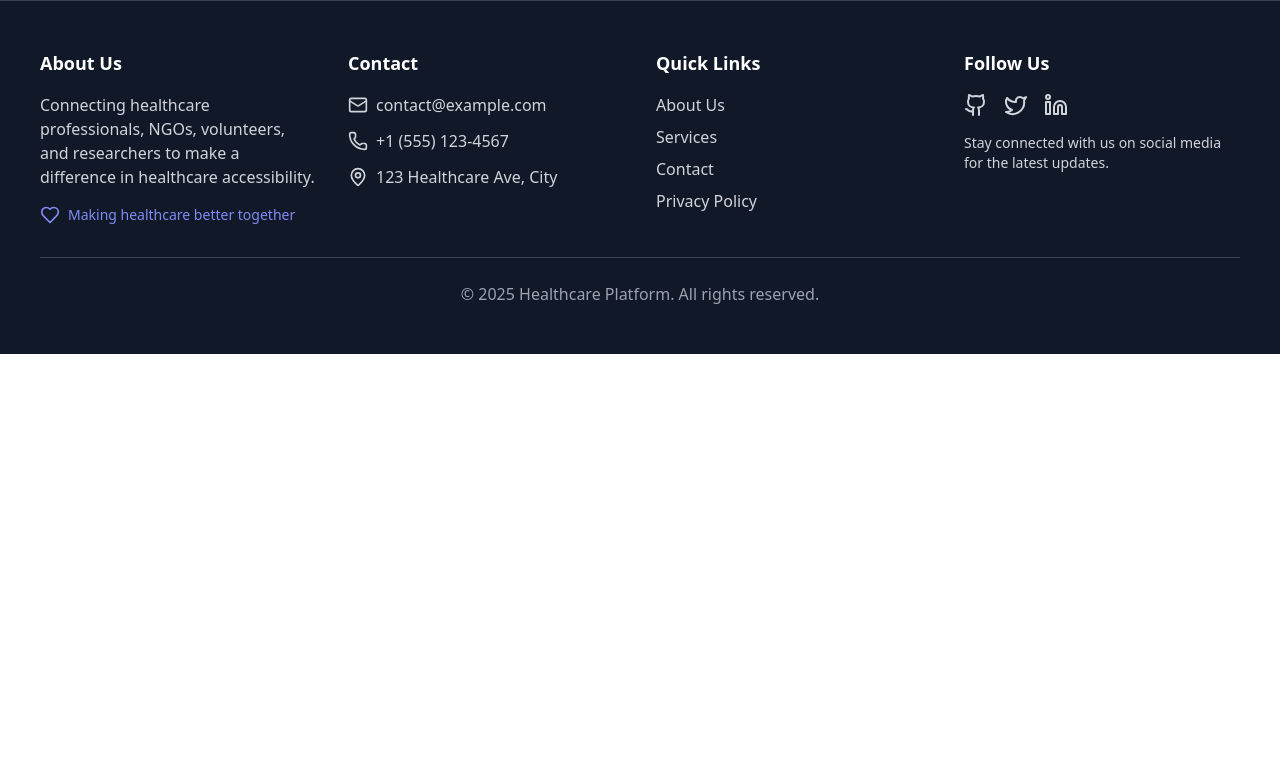
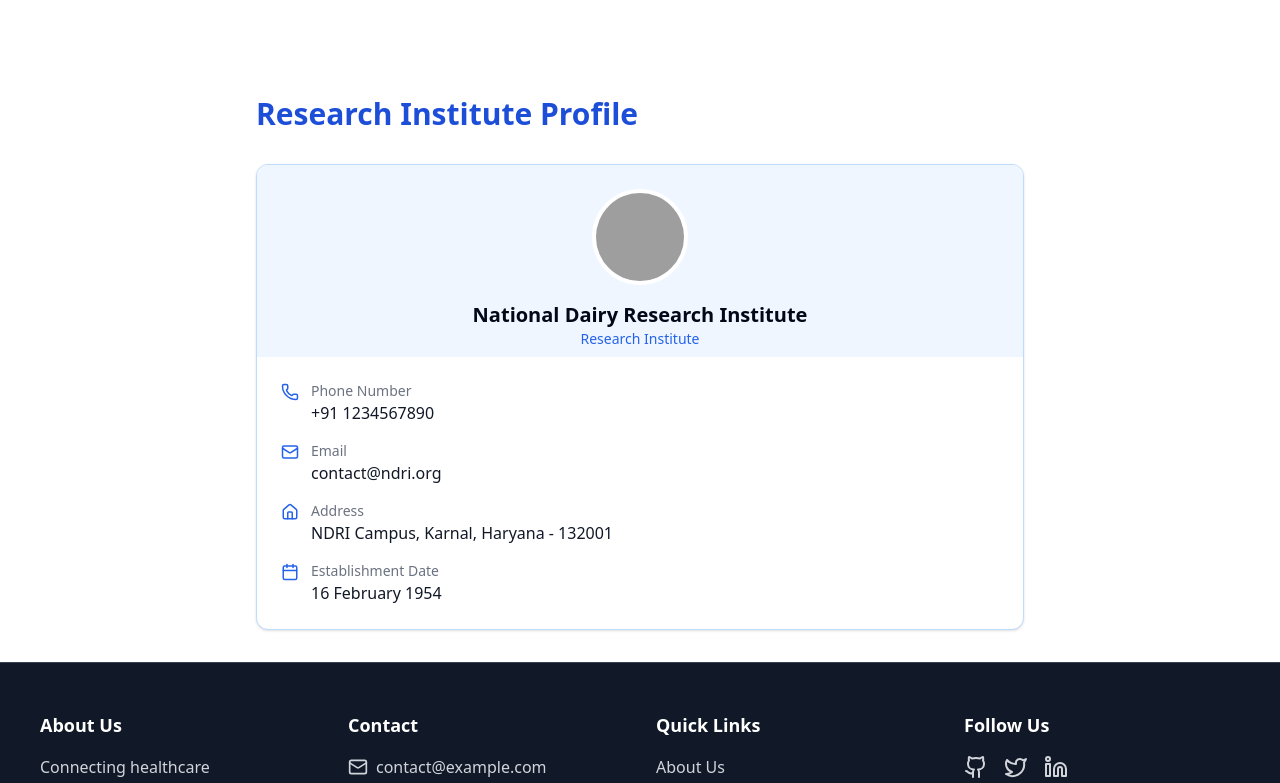
Before and after one commit to Adhish1612Acharya/Team-Satkriya, a React (Vite) app: page /profile/researchinsti/1 in a window 1280 px wide. Shown: the top 783 px of the page. Built offline with nearby package versions, Linux system fonts and the light colour scheme; no server answers; grey boxes are pictures that could not be loaded.

Commit message:
RI Profile

```diff
--- a/src/App.tsx
+++ b/src/App.tsx
@@ -10,6 +10,7 @@
 import { FarmerProfile } from "./pages/Profiles/FarmerProfile/FarmerProfile";
 import { DoctorProfile } from "./pages/Profiles/DoctorProfile/DoctorProfile";
 import { NGOProfile } from "./pages/Profiles/NGOProfile/NGOProfile";
+import { ResearchInstituteProfile } from "./pages/Profiles/ResearchInstituteProfile/ResearchInstituteProfile";
 
 const App = () => {
   return (
@@ -36,6 +37,7 @@
         <Route path="/profile/farmer/:id" element={<FarmerProfile />} />
         <Route path="/profile/doctor/:id" element={<DoctorProfile />} />
         <Route path="/profile/ngo/:id" element={<NGOProfile />} />
+        <Route path="/profile/researchinsti/:id" element={<ResearchInstituteProfile />} />
       </Routes>
       <Footer />
     </>
--- /dev/null
+++ b/src/pages/Profiles/ResearchInstituteProfile/ResearchInstituteProfile.tsx
@@ -0,0 +1,86 @@
+import { useState } from "react";
+import { useParams } from "react-router-dom";
+import {
+
+  CalendarIcon,
+  HomeIcon,
+  MailIcon,
+  PhoneIcon
+} from "lucide-react";
+import { ProfileCard } from "@/components/profiles/ProfileCard";
+import { ProfileField } from "@/components/profiles/ProfileField";
+import { ResearchInstituteProfile as ResearchInstituteProfileType } from "./ResearchInstituteProfile.types";
+
+// Mock data - in a real app, this would come from an API
+const mockInstitute: ResearchInstituteProfileType = {
+  id: "institute-123",
+  name: "National Dairy Research Institute",
+  profilePhoto: "https://images.unsplash.com/photo-1562774053-701939374585?ixlib=rb-4.0.3&ixid=M3wxMjA3fDB8MHxwaG90by1wYWdlfHx8fGVufDB8fHx8fA%3D%3D&auto=format&fit=crop&w=400&q=80",
+  phoneNumber: "+91 1234567890",
+  email: "contact@ndri.org",
+  address: "NDRI Campus, Karnal, Haryana - 132001",
+  establishmentDate: "1954-02-16"
+};
+
+export function ResearchInstituteProfile() {
+  const { id } = useParams<{ id: string }>();
+
+  if (!id)
+    return <p>Error: Farmer ID is missing in the URL!</p>
+
+  const [institute] = useState<ResearchInstituteProfileType>(mockInstitute);
+
+  // Format the establishment date
+  const formattedDate = new Date(institute.establishmentDate).toLocaleDateString('en-IN', {
+    day: 'numeric',
+    month: 'long',
+    year: 'numeric'
+  });
+
+  return (
+    <div className="container mx-auto px-4 py-8 pt-24">
+      <div className="max-w-3xl mx-auto">
+        <h1 className="text-3xl font-bold text-blue-700 dark:text-blue-500 mb-8">
+          Research Institute Profile
+        </h1>
+
+        <ProfileCard
+          profilePhoto={institute.profilePhoto}
+          name={institute.name}
+          role="Research Institute"
+          theme="blue"
+        >
+          <div className="space-y-4">
+            <ProfileField
+              label="Phone Number"
+              value={institute.phoneNumber}
+              theme="blue"
+              icon={<PhoneIcon size={18} />}
+            />
+
+            <ProfileField
+              label="Email"
+              value={institute.email}
+              theme="blue"
+              icon={<MailIcon size={18} />}
+            />
+
+            <ProfileField
+              label="Address"
+              value={institute.address || ""}
+              theme="blue"
+              icon={<HomeIcon size={18} />}
+            />
+
+            <ProfileField
+              label="Establishment Date"
+              value={formattedDate}
+              theme="blue"
+              icon={<CalendarIcon size={18} />}
+            />
+          </div>
+        </ProfileCard>
+      </div>
+    </div>
+  );
+}
--- /dev/null
+++ b/src/pages/Profiles/ResearchInstituteProfile/ResearchInstituteProfile.types.ts
@@ -0,0 +1,5 @@
+import { BaseProfile } from '../index';
+
+export interface ResearchInstituteProfile extends BaseProfile {
+  establishmentDate: string;
+}
```
